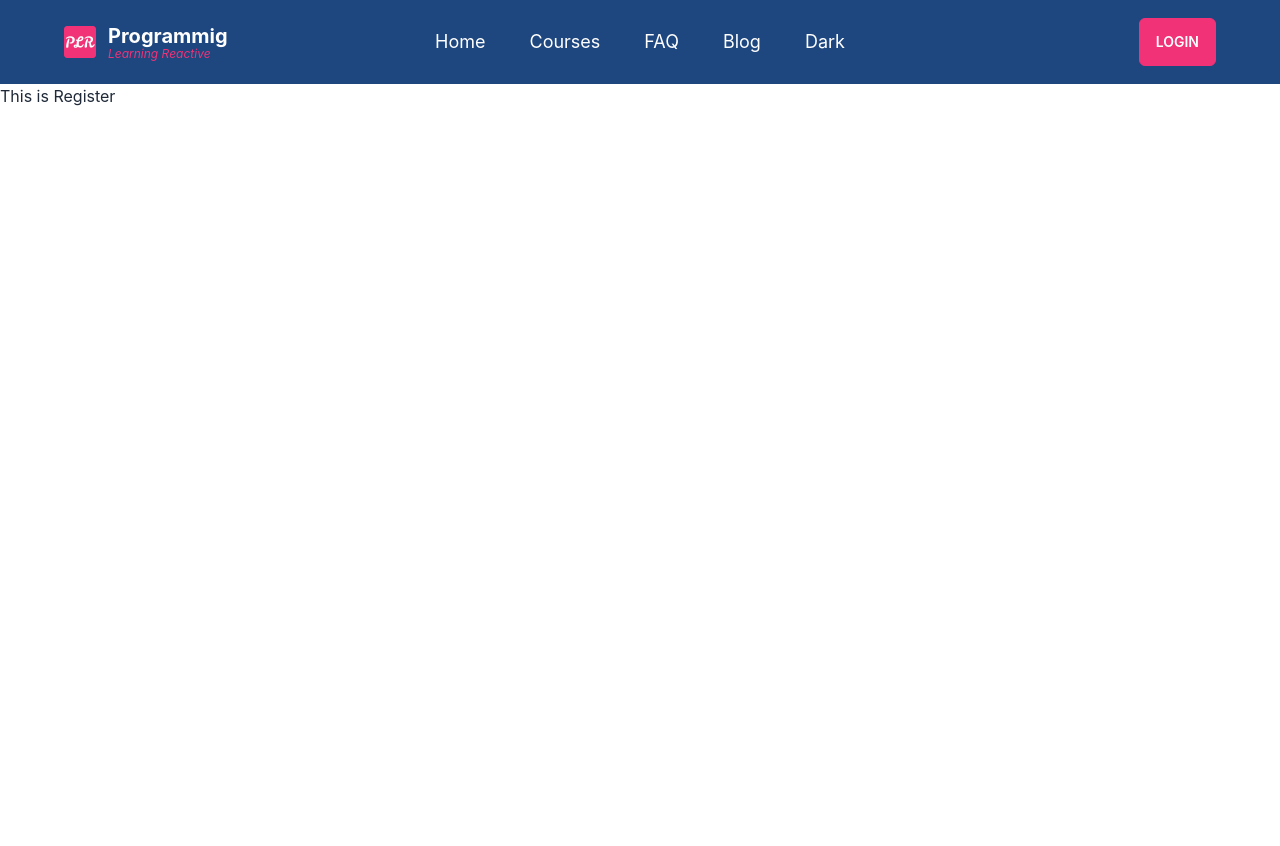
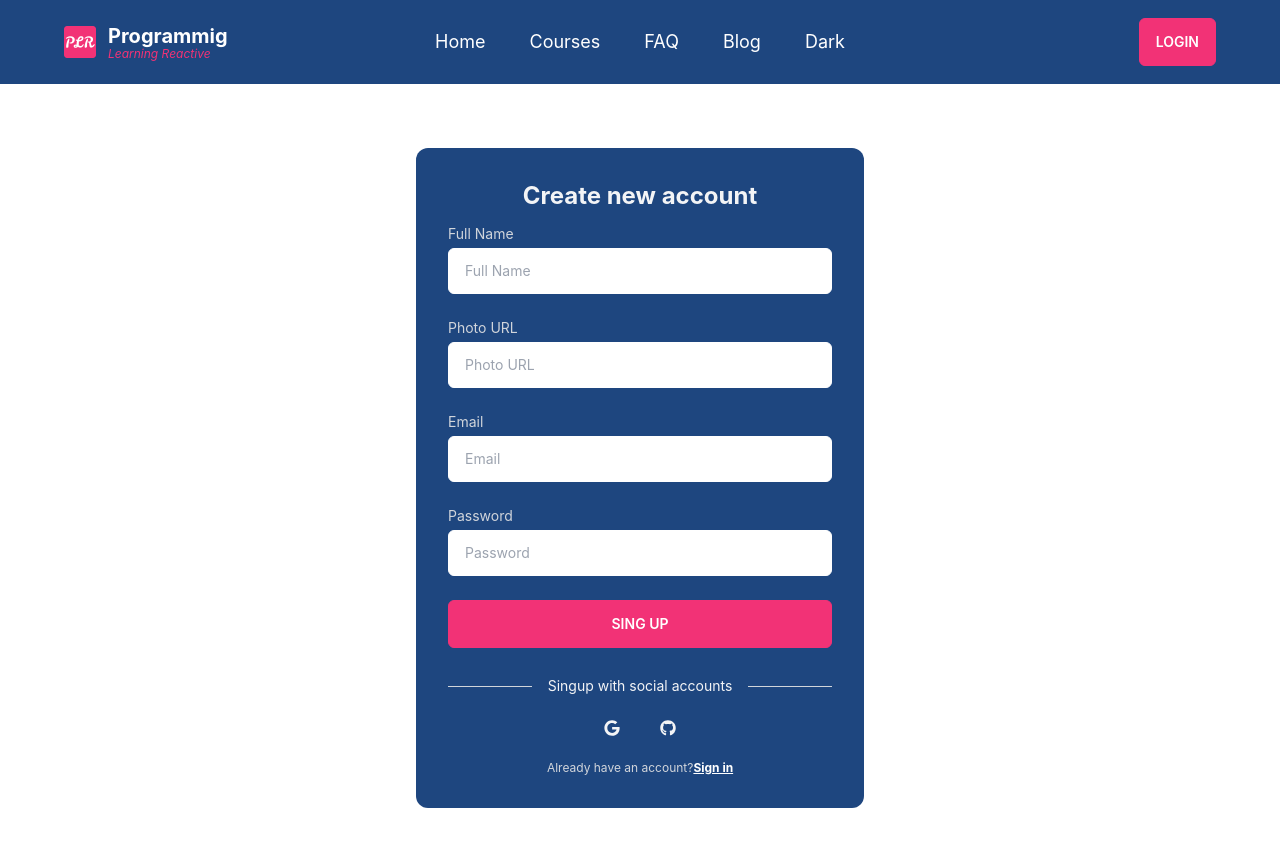
Before and after one commit to sazzadhossainapple/online-learning-platform-client-side, a React (Create React App) app: page /register in a window 1280 px wide. Shown: the top 846 px of the page. Before the commit the page ends 800 px from the top, so only its background shows below. Built offline with nearby package versions, Linux system fonts and the light colour scheme.

Commit message:
login and register page added

```diff
--- a/src/pages/Courses/Courses.js
+++ b/src/pages/Courses/Courses.js
@@ -6,7 +6,7 @@ const Courses = () => {
   const courses = useLoaderData();
 
   return (
-    <div className="lg:px-16 md:px-16 sm:px-8 px-8 py-16 grid lg:grid-cols-4 md:grid-cols-3 sm:grid-cols-1 grid-cols-1  gap-4">
+    <div className="lg:px-16 md:px-16 sm:px-8 px-8 lg:py-16 md:py-16 sm:py-10 py-8 grid lg:grid-cols-4 md:grid-cols-3 sm:grid-cols-1 grid-cols-1  gap-4">
       <Course courses={courses}></Course>
     </div>
   );
--- a/src/pages/Login/Login.js
+++ b/src/pages/Login/Login.js
@@ -1,12 +1,110 @@
 import React from "react";
+import { FaGoogle, FaGithub } from "react-icons/fa";
+import { AiFillEye, AiFillEyeInvisible } from "react-icons/ai";
+import { Link } from "react-router-dom";
+import { useState } from "react";
 
 const Login = () => {
+  const [showPassword, setShowPassword] = useState("");
+  const handleSubmit = (event) => {
+    event.preventDefault();
+
+    const form = event.target;
+    const email = form.email.value;
+    const password = form.password.value;
+    console.log(email, password);
+  };
+
   return (
-    <div>
-      <h1>This is Login</h1>
+    <div className="flex justify-center items-center lg:px-0 md:px-0 sm:px-8 px-8 lg:py-16 md:py-16 sm:py-10 py-8">
+      <div className="w-full  max-w-md p-8 space-y-3 rounded-xl bg-[#1e467f] text-gray-100">
+        <h1 className="text-2xl font-bold text-center">Sing In</h1>
+
+        <form
+          onSubmit={handleSubmit}
+          className="space-y-6 ng-untouched ng-pristine ng-valid"
+        >
+          <div className="space-y-1 text-sm">
+            <label htmlFor="email" className="block text-gray-300">
+              Email
+            </label>
+            <input
+              type="email"
+              name="email"
+              id="email"
+              required
+              placeholder="Email"
+              className="w-full px-4 py-3 rounded-md   text-black border border-white focus:border-violet-400"
+            />
+          </div>
+          <div className="space-y-1 text-sm">
+            <label htmlFor="password" className="block text-gray-300">
+              Password
+            </label>
+            <div className="relative flex items-center">
+              <input
+                type={showPassword ? "text" : "password"}
+                name="password"
+                id="password"
+                required
+                placeholder="Password"
+                className="w-full  pl-4 pr-12 py-3 rounded-md border border-white  text-black focus:border-violet-400"
+              />
+              {showPassword ? (
+                <>
+                  <AiFillEye
+                    onClick={(e) => setShowPassword(e)}
+                    className="text-gray-400 absolute  mr-3 right-0 text-2xl "
+                  ></AiFillEye>
+                </>
+              ) : (
+                <>
+                  <AiFillEyeInvisible
+                    onClick={(e) => setShowPassword(e)}
+                    className="text-gray-400 absolute  mr-3 right-0 text-2xl "
+                  ></AiFillEyeInvisible>
+                </>
+              )}
+            </div>
+
+            <div className="flex justify-end text-xs text-gray-300 hover:underline">
+              <Link rel="noopener noreferrer" to="/">
+                Forgot Password?
+              </Link>
+            </div>
+          </div>
+          <button className="btn w-full bg-[#f23276] border-[#f23276] rounded-md">
+            Sing in
+          </button>
+        </form>
+        <div className="flex items-center pt-4 space-x-1">
+          <div className="flex-1 h-px sm:w-16 bg-gray-300"></div>
+          <p className="px-3 text-sm text-gray-100">
+            Singin with social accounts
+          </p>
+          <div className="flex-1 h-px sm:w-16 bg-gray-300"></div>
+        </div>
+        <div className="flex justify-center space-x-4">
+          <button aria-label="Log in with Google" className="p-3 rounded-sm">
+            <FaGoogle />
+          </button>
+          <button aria-label="Log in with Twitter" className="p-3 rounded-sm">
+            <FaGithub />
+          </button>
+        </div>
+        <p className="text-xs text-center sm:px-6 text-gray-300">
+          Don't have an account?
+          <Link
+            rel="noopener noreferrer"
+            to="/register"
+            className="underline  hover:text-[#f23276] text-white font-bold"
+          >
+            Sign up
+          </Link>
+        </p>
+      </div>
     </div>
   );
 };
 
 export default Login;
-<h1>This is Login</h1>;
--- a/src/pages/Register/Register.js
+++ b/src/pages/Register/Register.js
@@ -1,9 +1,108 @@
 import React from "react";
+import { FaGithub, FaGoogle } from "react-icons/fa";
+import { Link } from "react-router-dom";
 
 const Register = () => {
+  const handleSubmit = (event) => {
+    event.preventDefault();
+
+    const form = event.target;
+    const email = form.email.value;
+    const password = form.password.value;
+    console.log(email, password);
+  };
+
   return (
-    <div>
-      <h1>This is Register</h1>
+    <div className="flex justify-center items-center lg:px-0 md:px-0 sm:px-8 px-8 lg:py-16 md:py-16 sm:py-10 py-8">
+      <div className="w-full  max-w-md p-8 space-y-3 rounded-xl bg-[#1e467f] text-gray-100">
+        <h1 className="text-2xl font-bold text-center">Create new account</h1>
+
+        <form
+          onSubmit={handleSubmit}
+          className="space-y-6 ng-untouched ng-pristine ng-valid"
+        >
+          <div className="space-y-1 text-sm">
+            <label htmlFor="fullName" className="block text-gray-300">
+              Full Name
+            </label>
+            <input
+              type="text"
+              name="name"
+              id="fullName"
+              required
+              placeholder="Full Name"
+              className="w-full px-4 py-3 rounded-md   text-black border border-white focus:border-violet-400"
+            />
+          </div>
+          <div className="space-y-1 text-sm">
+            <label htmlFor="photo" className="block text-gray-300">
+              Photo URL
+            </label>
+            <input
+              type="text"
+              name="photo"
+              id="photo"
+              required
+              placeholder="Photo URL"
+              className="w-full px-4 py-3 rounded-md   text-black border border-white focus:border-violet-400"
+            />
+          </div>
+          <div className="space-y-1 text-sm">
+            <label htmlFor="email" className="block text-gray-300">
+              Email
+            </label>
+            <input
+              type="email"
+              name="email"
+              id="email"
+              required
+              placeholder="Email"
+              className="w-full px-4 py-3 rounded-md   text-black border border-white focus:border-violet-400"
+            />
+          </div>
+          <div className="space-y-1 text-sm">
+            <label htmlFor="password" className="block text-gray-300">
+              Password
+            </label>
+            <input
+              type="password"
+              name="password"
+              id="password"
+              required
+              placeholder="Password"
+              className="w-full  pl-4 pr-12 py-3 rounded-md border border-white  text-black focus:border-violet-400"
+            />
+          </div>
+          <button className="btn w-full bg-[#f23276] border-[#f23276] rounded-md">
+            Sing up
+          </button>
+        </form>
+        <div className="flex items-center pt-4 space-x-1">
+          <div className="flex-1 h-px sm:w-16 bg-gray-300"></div>
+          <p className="px-3 text-sm text-gray-100">
+            Singup with social accounts
+          </p>
+          <div className="flex-1 h-px sm:w-16 bg-gray-300"></div>
+        </div>
+        <div className="flex justify-center space-x-4">
+          <button aria-label="Log in with Google" className="p-3 rounded-sm">
+            <FaGoogle />
+          </button>
+          <button aria-label="Log in with Twitter" className="p-3 rounded-sm">
+            <FaGithub />
+          </button>
+        </div>
+        <p className="text-xs text-center sm:px-6 text-gray-300">
+          Already have an account?
+          <Link
+            rel="noopener noreferrer"
+            to="/login"
+            className="underline  hover:text-[#f23276] text-white font-bold"
+          >
+            Sign in
+          </Link>
+        </p>
+      </div>
     </div>
   );
 };
--- a/src/pages/Shared/Course/Course.js
+++ b/src/pages/Shared/Course/Course.js
@@ -7,7 +7,10 @@ const Course = ({ courses }) => {
     <>
       <div className="col-span-1 ">
         {courses.map((courseTitle) => (
-          <h2 key={courseTitle.id} className="mb-8 text-xl font-bold ">
+          <h2
+            key={courseTitle.id}
+            className=" lg:mb-8 md:mb-8 sm:mb-4 mb-4 text-xl font-bold "
+          >
             <Link
               to={`/courseDetails/${courseTitle.id}`}
               className="hover:text-[#f23276]"
```
